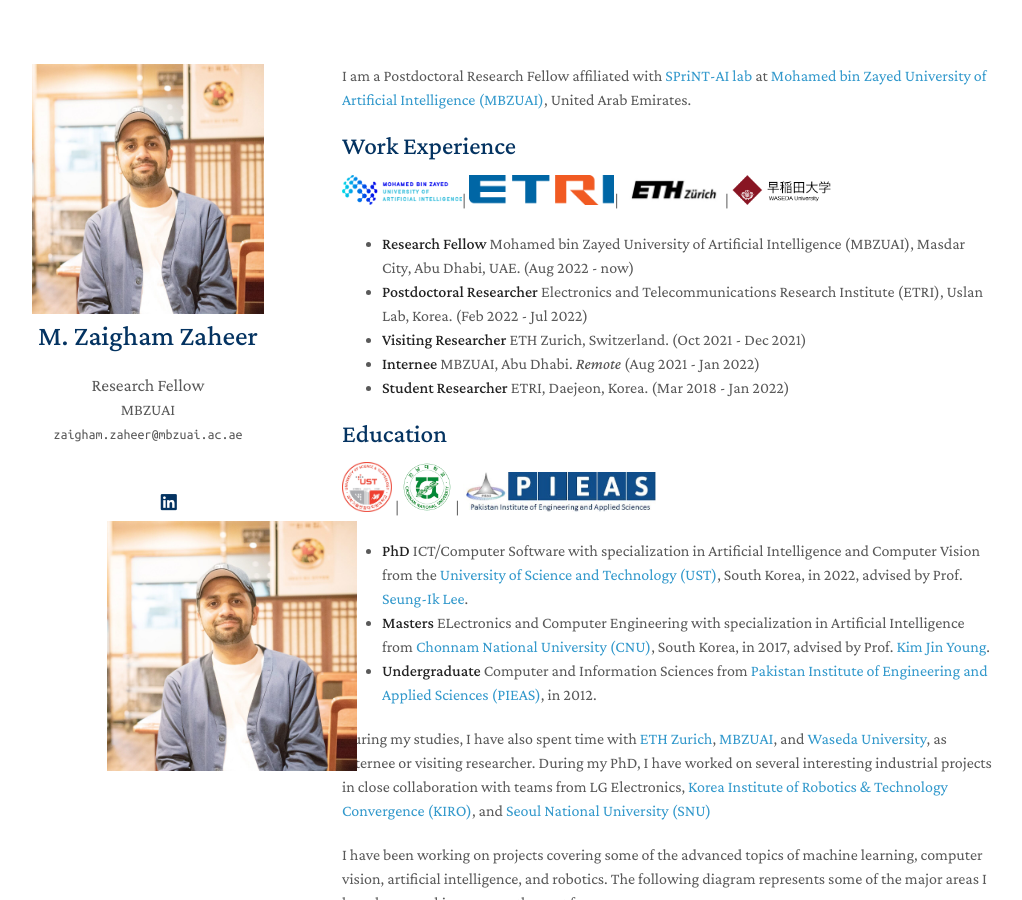
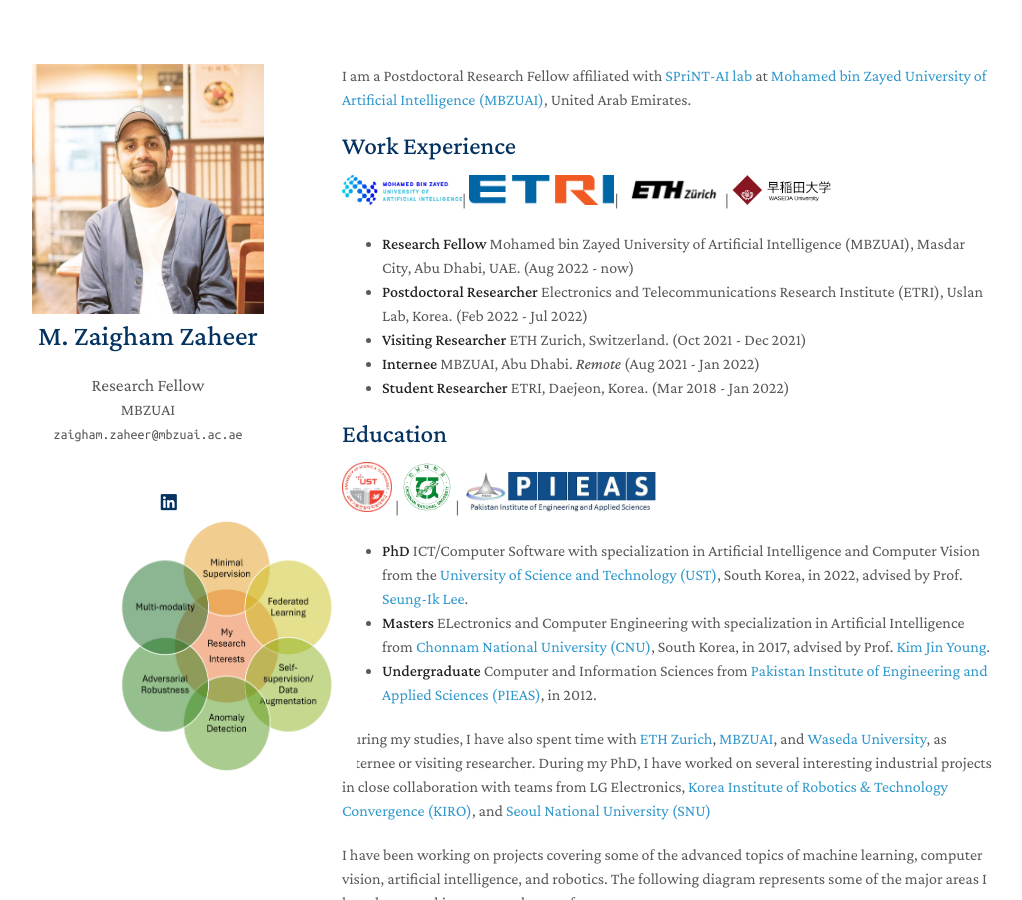
Before and after one commit to ZaighamZ/ZaighamZ.github.io, a Jekyll site: the page built from index.md, in a window 1280 px wide and 900 px high. Shown: the whole window, without its empty margins (128-1150 px from the left). Built offline with Jekyll 4.4.1, drawn with Linux system fonts in a browser that asks for light colours; nearby versions of some CDN libraries; a style sheet for code colours, icons or effects is not loaded.

Commit message:
Update homepage.html

```diff
--- a/_layouts/homepage.html
+++ b/_layouts/homepage.html
@@ -80,9 +80,8 @@
         </a>
         {% endif %}
 
-
         {% if site.interests %}
-        <a style="width: 400px;"><img src="{{ site.avatar }}" alt="avatar" width="250" height="250"/></a>
+        <a style="width: 400px;"><img src="{{ site.interests }}" alt="avatar" width="250" height="250"/></a>
         {% endif %}
 
 
```
